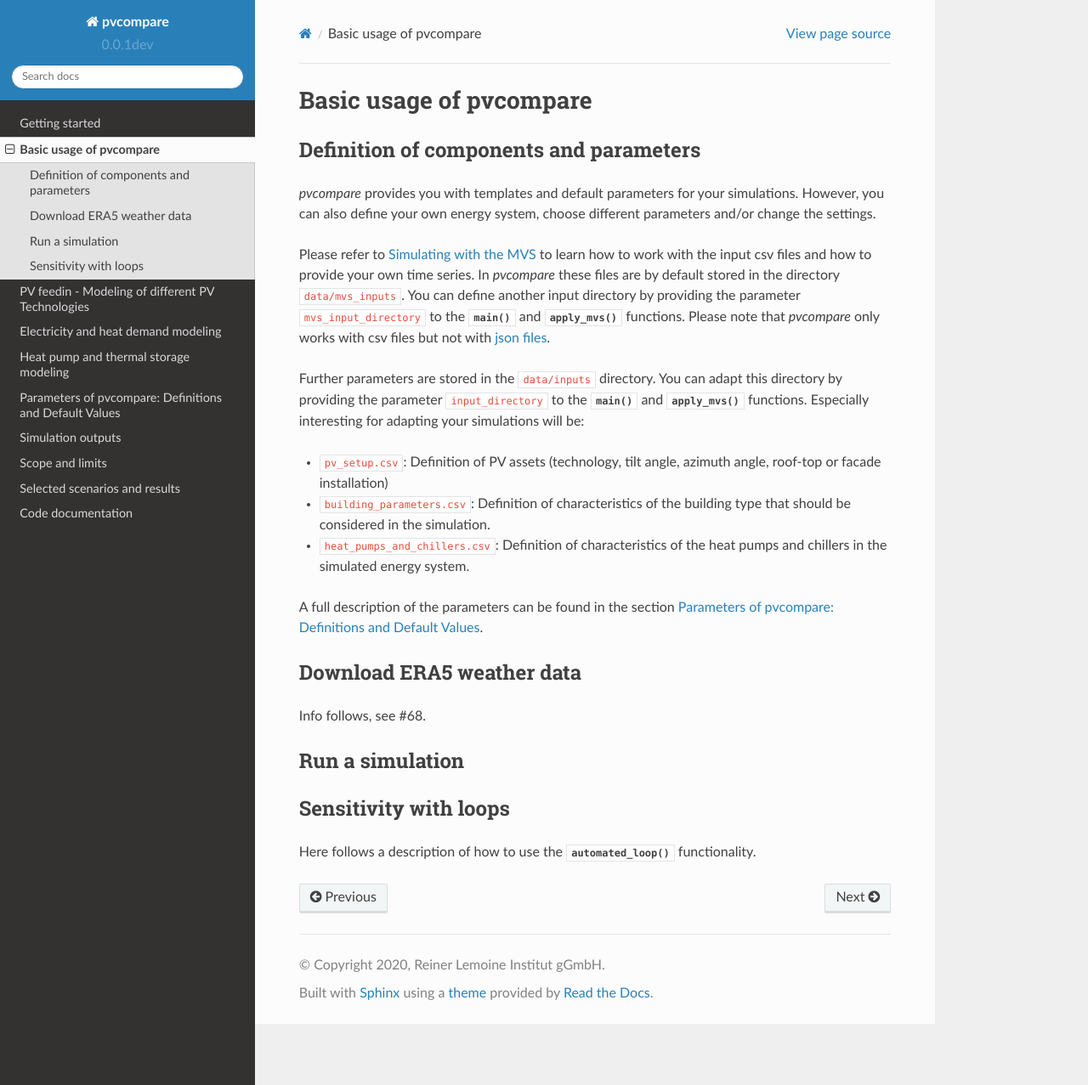
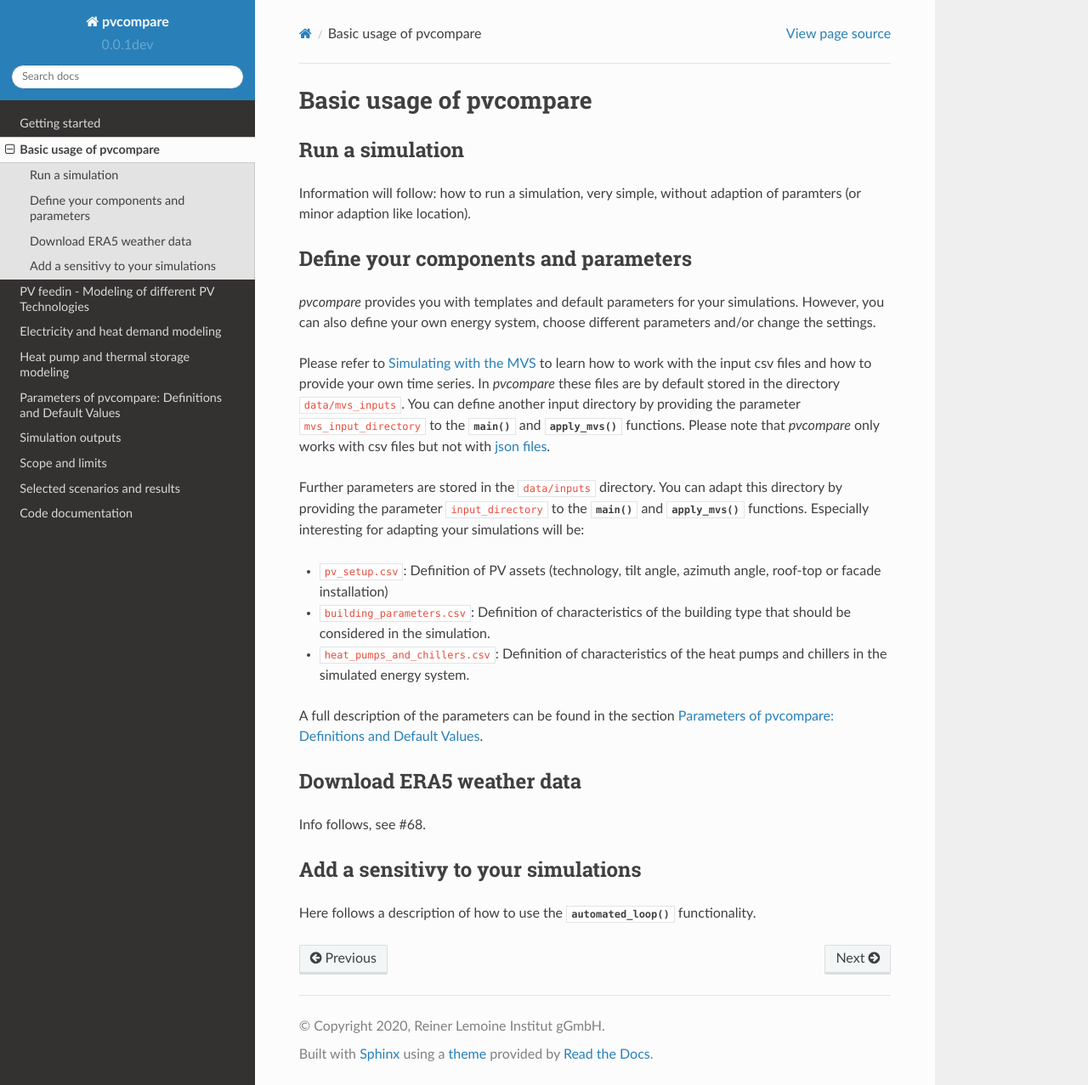
Before and after one commit to greco-project/pvcompare, a Sphinx documentation site: the page built from docs/basic_usage.rst, in a window 1280 px wide and 1277 px high. Shown: the whole window at 85% size. Built offline with Sphinx 7.4.7 and the Read the Docs theme 2.0.0, drawn with Linux system fonts in a browser that asks for light colours; formulas are drawn with MathJax 3.

Commit message:
Change order of basic usage section

```diff
--- a/docs/basic_usage.rst
+++ b/docs/basic_usage.rst
@@ -4,8 +4,16 @@
 Basic usage of pvcompare
 ~~~~~~~~~~~~~~~~~~~~~~~~
 
-Definition of components and parameters
-=======================================
+.. _run_simulation:
+
+Run a simulation
+================
+Information will follow: how to run a simulation, very simple, without adaption of paramters (or minor adaption like location).
+
+.. _define_params:
+
+Define your components and parameters
+=====================================
 
 *pvcompare* provides you with templates and default parameters for your simulations. However, you can also define your own energy system, choose different parameters and/or change the settings.
 
@@ -30,12 +38,7 @@
 
 
 
-Run a simulation
-================
-
-
-
-Sensitivity with loops
-======================
+Add a sensitivy to your simulations
+===================================
 
 Here follows a description of how to use the :py:func:`~.automated_loop` functionality.
```
